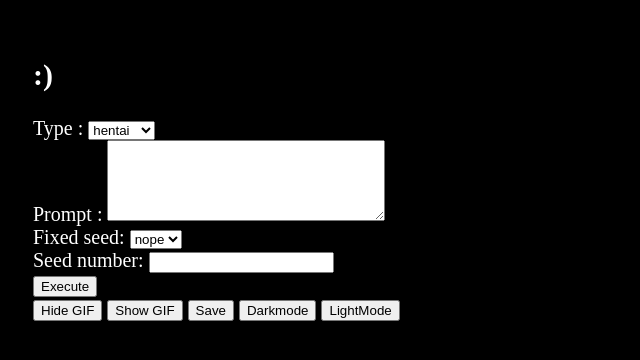
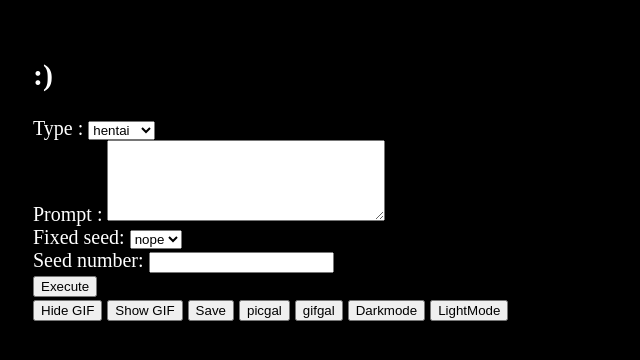
Before and after one commit to Ug0Security/txt2porngif, a PHP site: page /index.php in a window 1280 px wide. Shown: the top 360 px of the page, without its empty margins (0-640 px from the left). Run offline with PHP 8.4, Linux system fonts and the light colour scheme; data that the repository does not hold is empty.

Commit message:
Update index.php

```diff
--- a/web/index.php
+++ b/web/index.php
@@ -72,8 +72,8 @@ shell_exec("cp ./gif/test.gif ./gif/test$int.gif");
         <option value="fixed">fixed</option>
 	</select></br>
 
-        <label for="param3">Seed number:</label>
-        <input type="text" name="param3" id="param3"><br>
+        <label for="param4">Seed number:</label>
+        <input type="text" name="param4" id="param4"><br>
 
         <input type="submit" value="Execute">
     </form>
@@ -90,6 +90,14 @@ shell_exec("cp ./gif/test.gif ./gif/test$int.gif");
 <button type="button" name="save" onclick="self.location.href='index.php?save=1'">
 Save
 </button>
+
+<button type="button" onclick="location.href='picgal.php';" id="btnID">
+        picgal
+    </button>
+
+    <button type="button" onclick="location.href='gifgal.php';" id="btnID">
+        gifgal
+    </button>
 <img id="image" src="./gif/test.gif">
 
 
```
